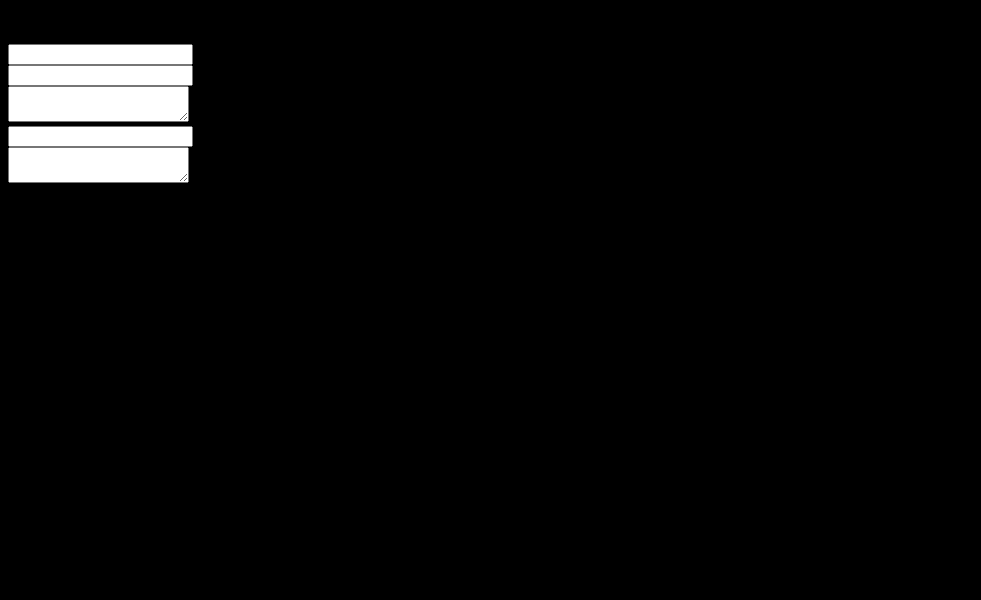
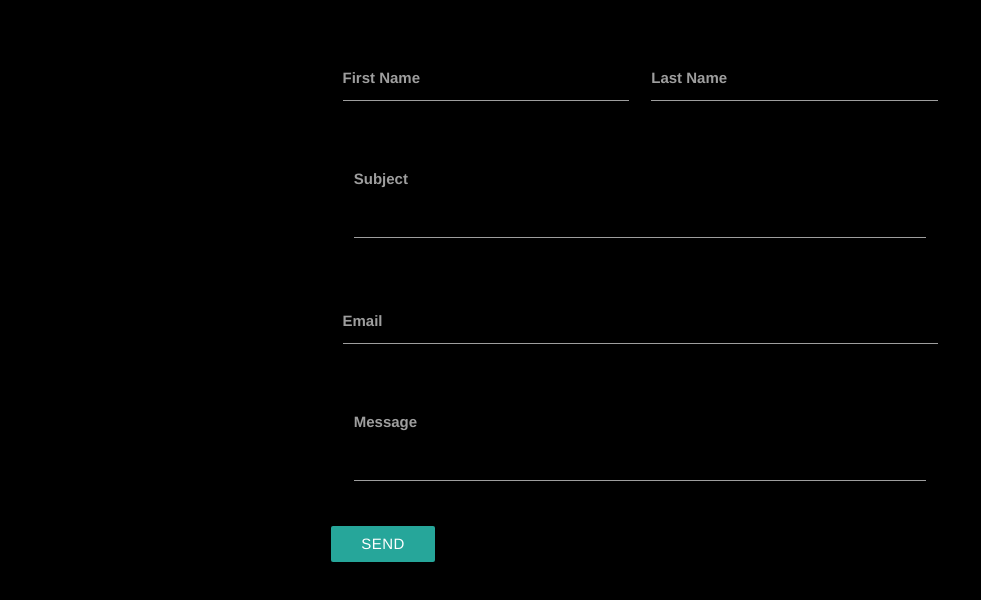
Before and after one commit to yshshrm/DocBot, a plain HTML site: page docform.html in a window 1280 px wide. Shown: the whole page, without its empty margins (0-981 px from the left). Drawn offline with nearby package versions, Linux system fonts and the light colour scheme.

Commit message:
Update docform.html

```diff
--- a/docform.html
+++ b/docform.html
@@ -62,3 +62,17 @@
    <a class="btn waves-effect hoverable">Send</a>
     </form>
   </div>
+
+
+ <link href="https://fonts.googleapis.com/icon?family=Material+Icons" rel="stylesheet">
+<link rel="stylesheet" href="css/stylesheet.css" type="text/css">
+      <link href="https://fonts.googleapis.com/css?family=Lobster" rel="stylesheet" type="text/css">
+<link rel="stylesheet" href="https://maxcdn.bootstrapcdn.com/font-awesome/4.7.0/css/font-awesome.min.css"/>
+    <link rel="stylesheet" href="https://maxcdn.bootstrapcdn.com/bootstrap/3.3.7/css/bootstrap.min.css"/>
+  <script src="https://ajax.googleapis.com/ajax/libs/jquery/3.2.1/jquery.min.js"></script>
+   <link href="https://fonts.googleapis.com/css?family=Abril+Fatface" rel="stylesheet">
+   <script src="javascript/script.js"></script>
+   <link rel="stylesheet" href="https://cdnjs.cloudflare.com/ajax/libs/materialize/0.100.1/css/materialize.min.css">
+  <script src="https://cdnjs.cloudflare.com/ajax/libs/materialize/0.100.1/js/materialize.min.js"></script>
+
+</html>
```
